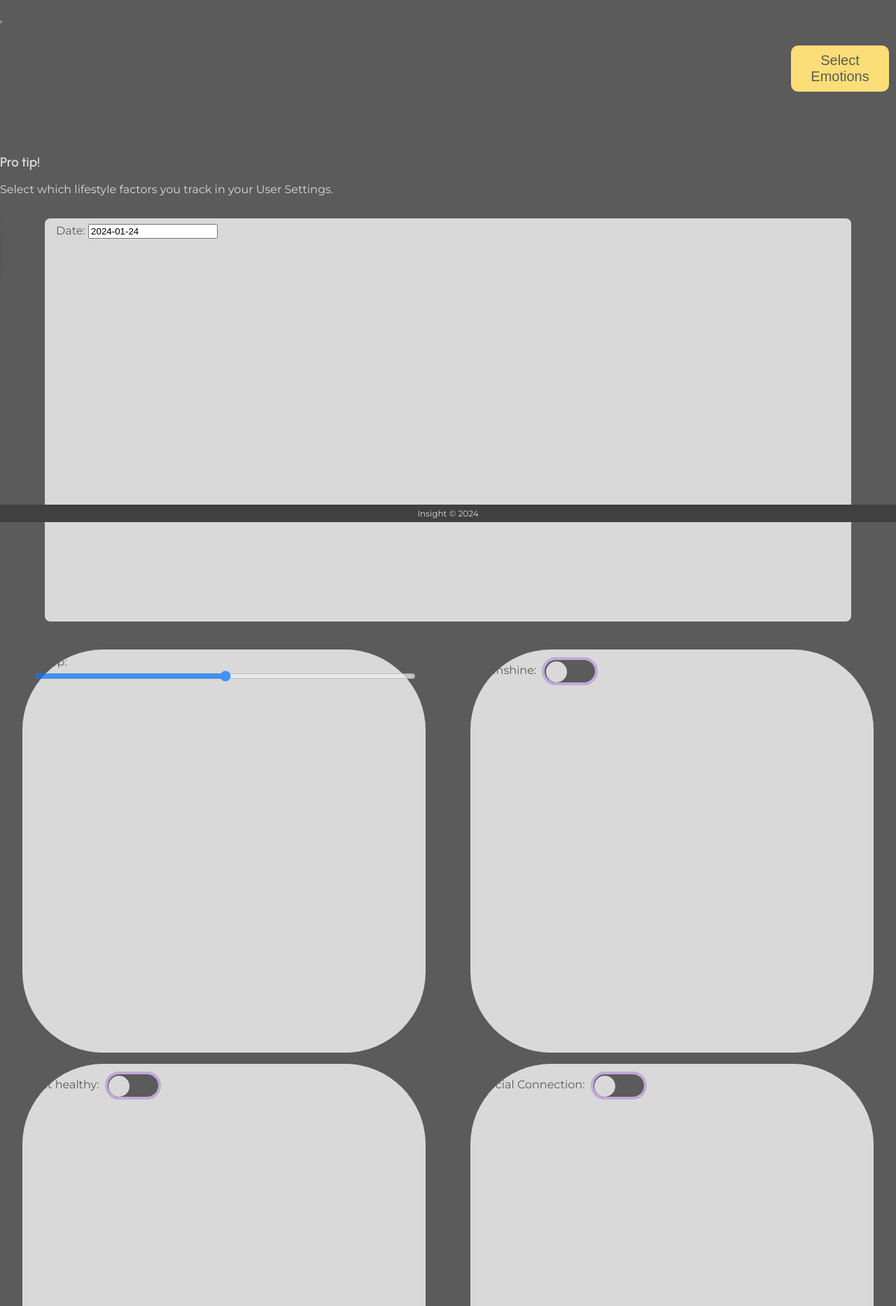
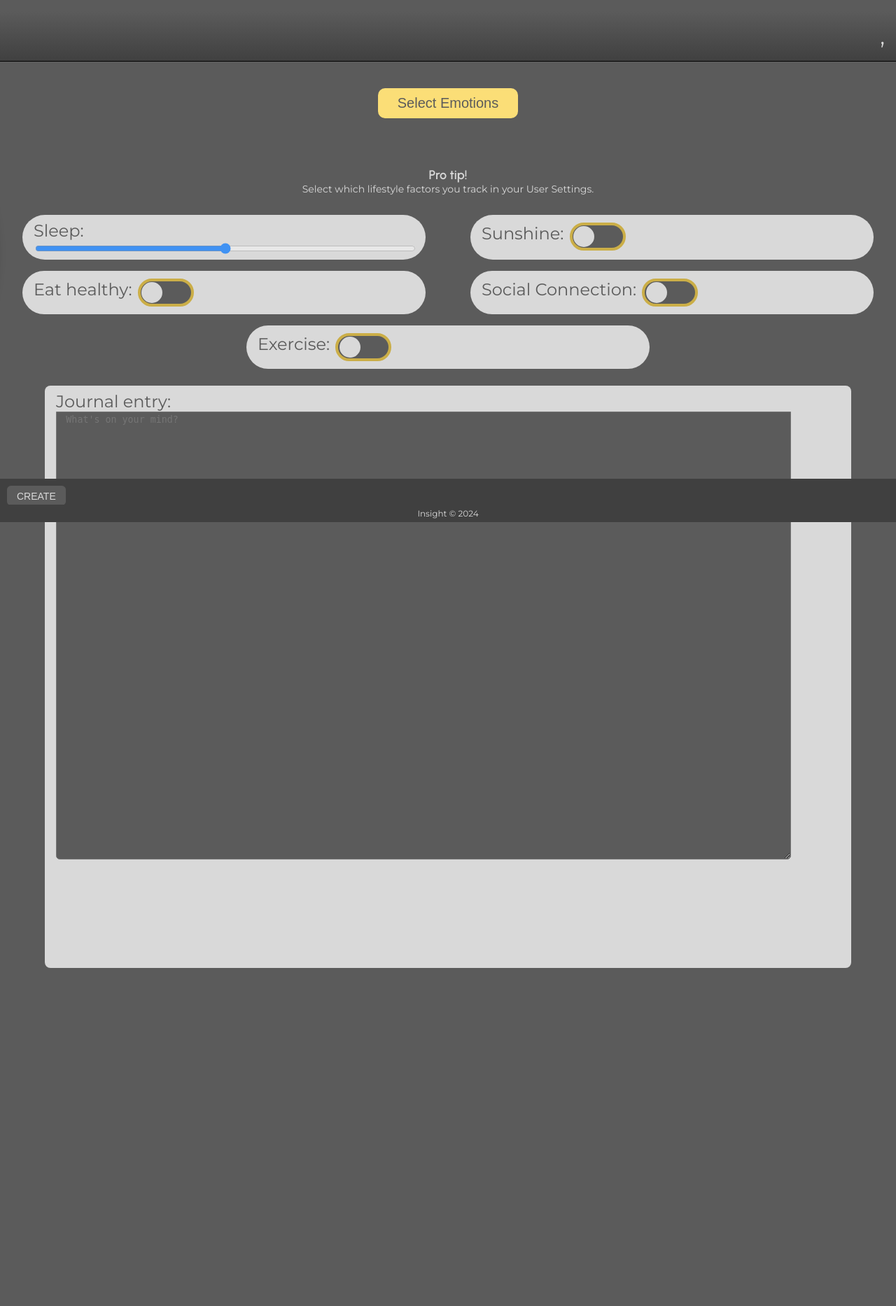
Before and after one commit to johnhansengit/insight, a Django app: page /daily-entries/create/ in a window 1280 px wide. Shown: the part 54-1920 px from the top of the page at 70% size. After the commit the page ends 1437 px from the top, so only its background shows below. Run offline with Django 5.2, Linux system fonts and the light colour scheme; the visitor is signed in with stand-in values (Sample User, id 1); data comes from the database, SQL or seed files in the repository; data that the repository does not hold is empty; some libraries are stand-ins or nearby versions.

Commit message:
Update static files

```diff
--- a/static/css/style.css
+++ b/static/css/style.css
@@ -335,7 +298,7 @@ h1.home {
     margin: 0;
 }
 
-#log-footer {
+.log-footer {
     position: fixed;
     bottom: 0;
     left: 0;
@@ -391,20 +354,22 @@ h1.home {
     padding: .2em 1em .3em 1em;
 }
 
-#update-log-form {
+#update-log-form,
+#log-cards {
     display: flex;
     flex-direction: row;
     flex-wrap: wrap;
     justify-content: space-around;
+    margin-bottom: 2em;
 }
 
-#update-log-form div {
+#update-log-form div:not(:last-child),
+.logger {
     margin: .5em;
     padding: .5em 1em .5em 1em;
     background-color: var(--darkmode-card);
     color: var(--darkmode-darktext);
-    border-radius: 20%;
-    height: 45vw;
+    border-radius: 5vw;
     width: 45vw;
 }
 
@@ -416,8 +381,17 @@ h1.home {
     margin-right: 5px;
 }
 
-#update-log-form div:nth-last-child(3) {
-    order: -1;
+#update-log-form div label,
+.logger label {
+    text-align: center;
+    font-size: 1.5em;
+}
+
+#update-log-form div:has(#id_date) {
+    display: none;
+}
+
+#update-log-form div:has(#journal-entry-text) {
     margin: 1em;
     margin-bottom: 2em;
     padding: .5em 1em .5em 1em;
@@ -425,7 +399,49 @@ h1.home {
     color: var(--darkmode-darktext);
     border-radius: 8px;
     width: 90vw;
-    height: 45vw;
+    height: 65vw;
+}
+
+.update-log-add-emotion {
+    background-color: var(--accent-yellow);
+    color: var(--darkmode-darktext);
+    padding: .75em 1em;
+    border: none;
+    border-radius: 3vw;
+    font-size: 1.25em;
+    cursor: pointer;
+    margin: 1em auto;
+    display: inline-block;
+    width: 90vw;
+    box-sizing: border-box;
+    transition: background-color 0.4s;
+}
+
+#update-log-form div:has(#journal-entry-text) textarea {
+    background-color: var(--darkmode-darktext);
+    color: var(--darkmode-lighttext);
+    border-radius: 0 0 .4em .4em;
+    padding: .2em 1em .3em 1em;
+    width: 82vw;
+    height: 50vw;
+    align-self: center;
+}
+
+#log-header {
+    display: flex;
+    flex-direction: row;
+    justify-content: space-between;
+    background: linear-gradient(var(--darkmode-background), var(--darkmode-header));
+    margin-bottom: .5em;
+    padding: 1em;
+    border-bottom: .1em solid black;
+}
+
+#update-log-date,
+#date.log-head {
+    text-align: center;
+    font-size: 2em;
+    margin: 0;
 }
 
 #id_journal_entry {
@@ -435,19 +451,15 @@ h1.home {
     padding: .2em 1em .3em 1em;
 }
 
-#update-log-form div:nth-last-child(2) {
-    order: -2;
-}
-
-#update-log-form div:last-child {
-    width: 100%;
+#update-log-form div:has(#id_emotion) {
+    display: none;
 }
 
 .slider-input {
     width: 100%;
     height: 8px;
     border-radius: 5px;
-    background: var(--darkmode-background);
+    background: var(--accent-yellow);
     outline: none;
     opacity: 0.7;
     -webkit-transition: .2s;
@@ -523,6 +536,18 @@ h1.home {
     transition: background-color 0.4s;
 }
 
+.logger .checkbox-input,
+#update-log-form div .checkbox-input {
+    background-color: var(--darkmode-darktext);
+    border: 0.3em solid #cbae47;
+}
+
+.logger .checkbox-input:checked,
+#update-log-form div .checkbox-input:checked {
+    background-color: var(--accent-yellow);
+    border-color: #cbae47;
+}
+
 .checkbox-input:checked {
     background-color: var(--accent-purple);
     border-color: #c1a9da;
@@ -550,7 +581,8 @@ h1.home {
     left: .1em;
     transition: left 0.4s;
 }
-button {
+
+#user-settings-form button {
     background-color: var(--accent-purple);
     color: var(--darkmode-darktext);
     padding: .75em 1em;
@@ -780,11 +774,18 @@ button {
     gap: 20px;
 }
 
+#select-emotion-container {
+    display: flex;
+    width: 100%;
+    justify-content: center;
+    align-items: center;
+}
+
 #toggle-wheel {
     background-color: var(--accent-yellow);
     padding: 10px 20px;
     border-radius: 10px;
-    width: 140px;
+    width: 200px;
 }
 
 #toggle-wheel:hover {
@@ -853,3 +854,80 @@ button {
     align-items: center;
     padding: 20px;
 }
+
+#logo-img-container {
+    display: flex;
+    margin: -25px 0;
+    padding: 0;
+    justify-content: center;
+    align-items: center;
+}
+
+#logo-img {
+    width: 250px;
+    height: 250px;
+}
+
+.hidden {
+    display: none;
+    width: 70vw;
+}
+
+#pro-tip {
+    padding: 20px;
+}
+
+#pro-tip h3 {
+    font-size: 18px;
+    text-align: center;
+    margin: 0;
+}
+
+#pro-tip p {
+    font-size: 14px;
+    text-align: center;
+    margin: 0;
+}
+
+#gpt-analysis-button-container {
+    display: flex;
+    width: 100%;
+    justify-content: center;
+    align-items: center;
+}
+
+#gpt-analysis-button {
+    background-color: var(--accent-pink);
+    color: var(--darkmode-darktext);
+    padding: .75em 1em;
+    border: none;
+    border-radius: 3vw;
+    font-size: 1.25em;
+    cursor: pointer;
+    margin-top: 1em;
+    margin-bottom: 2em;
+    width: 90vw;
+    box-sizing: border-box;
+    transition: background-color 0.4s;
+}
+
+.hide {
+    display: none;
+}
+
+#emotion-display-area {
+    margin: 15px 10px;
+    display: flex;
+    flex-direction: column;
+    gap: 10px;
+}
+
+#emotion-display-area label {
+    font-size: 24px;
+    text-align: center;
+}
+
+#analysisResult {
+    margin: 0 20px;
+    color: var(--darkmode-lighttext);
+}
```
Also changed, not shown: other parts of static/css/style.css (+41 -109 lines), static/img/logo.png (added).
